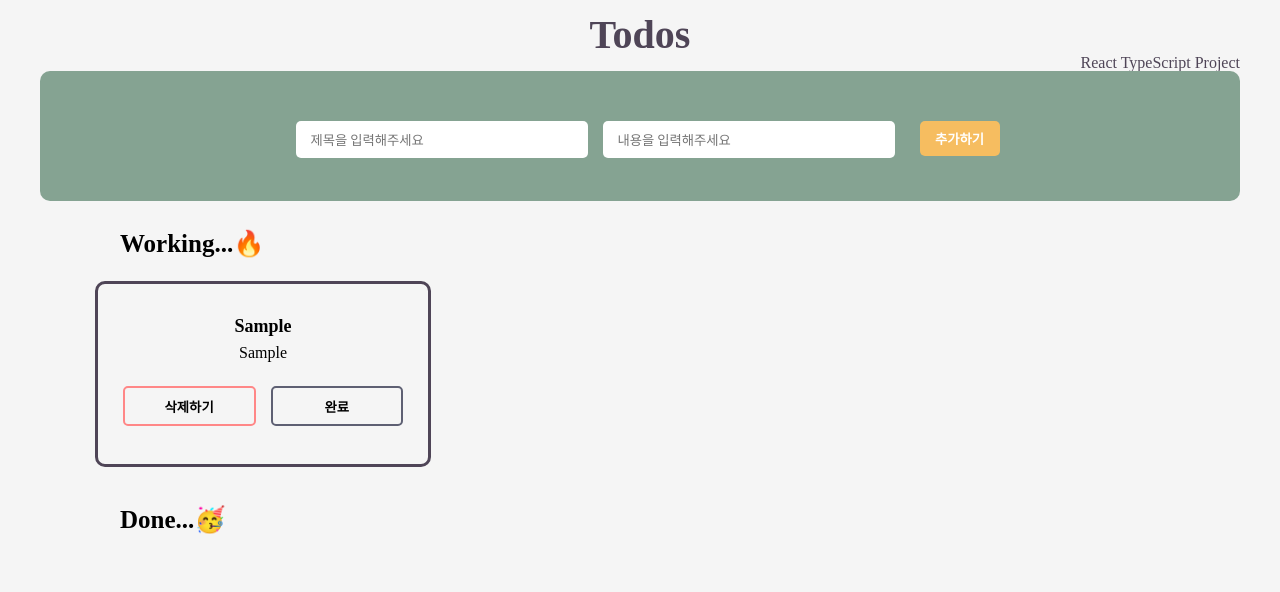
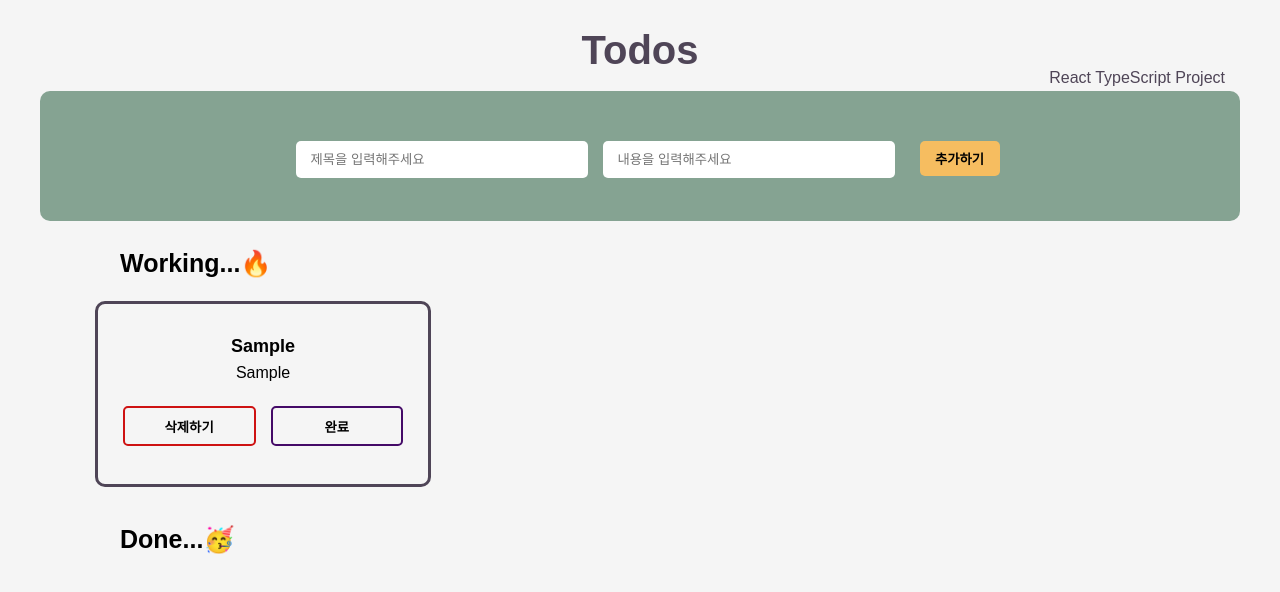
Before and after one commit to ParkJe2/TS_TodoList_Lv1, a React (Create React App) app: page / in a window 1280 px wide. Both pictures are taken after typing "Sample", "Sample" into the empty fields and a click on the button "추가하기". Shown: the top 592 px of the page. Built offline with nearby package versions, Linux system fonts and the light colour scheme.

Commit message:
Design/styled-component

```diff
--- a/package.json
+++ b/package.json
@@ -15,6 +15,8 @@
     "react-dom": "^18.2.0",
     "react-icons": "^4.10.1",
     "react-scripts": "5.0.1",
+    "styled-components": "^6.0.5",
+    "styled-reset": "^4.5.1",
     "typescript": "^4.4.2",
     "web-vitals": "^2.1.0"
   },
--- a/src/App.css
+++ /dev/null
@@ -1,170 +0,0 @@
-@import "reset.css";
-@import url("https://fonts.googleapis.com/css2?family=Noto+Sans+KR:wght@400;600&display=swap");
-
-* {
-  font-family: "Noto Sans KR", sans-serif;
-}
-
-body {
-  background-color: #f5f5f5;
-}
-
-.layout {
-  margin: 0 auto;
-  max-width: 1200px;
-  min-width: 800px;
-}
-
-header {
-  overflow: hidden;
-  margin: 15px 15px 10px;
-  color: #4f4557;
-}
-
-.title {
-  font-size: 40px;
-  font-weight: bold;
-
-  padding-top: 15px;
-
-  display: flex;
-  flex-direction: column;
-  justify-content: center;
-  align-items: center;
-}
-
-.sub-title {
-  float: right;
-  font-size: 16px;
-}
-
-.add-form {
-  width: 100%;
-  height: 130px;
-
-  border-radius: 10px;
-  margin-bottom: 30px;
-
-  background-color: #85a392;
-}
-
-.group {
-  display: flex;
-  flex-direction: row;
-  align-items: center;
-  justify-content: center;
-
-  padding: 50px;
-}
-
-.group > input {
-  width: 25%;
-  height: 35px;
-  outline: none;
-  border: none;
-  border-radius: 5px;
-  margin: 0 0 5px 15px;
-  padding-left: 15px;
-}
-
-.add-btn {
-  width: 80px;
-  height: 35px;
-
-  border: none;
-  border-radius: 5px;
-
-  cursor: pointer;
-
-  color: #fff;
-  font-weight: bold;
-
-  margin: 0 0 7px 25px;
-  background-color: #f6bd60;
-}
-
-.list-container {
-  padding: 0 55px;
-}
-
-.list-title {
-  font-size: 25px;
-  font-weight: bold;
-
-  margin: 25px;
-}
-
-.todo-wrap {
-  display: flex;
-  flex-wrap: wrap;
-  gap: 40px;
-}
-
-.todo-container {
-  width: 330px;
-  min-height: 180px;
-
-  margin-bottom: 15px;
-
-  border: 3px solid #4f4557;
-  border-radius: 10px;
-
-  display: flex;
-  align-items: center;
-  justify-content: center;
-  flex-direction: column;
-
-  word-break: break-all;
-}
-
-.todo-title {
-  font-size: 18px;
-  font-weight: bold;
-  padding-bottom: 15px;
-  word-break: break-all;
-  padding: 5px 10px;
-}
-
-.todo-content {
-  font-size: 16px;
-  word-break: break-all;
-  padding: 5px 10px;
-}
-
-.btns {
-  width: 85%;
-  padding: 20px 0 10px;
-
-  display: flex;
-  gap: 15px;
-}
-
-.del-btn {
-  width: 50%;
-  height: 40px;
-
-  background-color: transparent;
-
-  border: 2px solid #ff8787;
-
-  border-radius: 5px;
-
-  cursor: pointer;
-
-  font-weight: bold;
-}
-
-.done-btn {
-  width: 50%;
-  height: 40px;
-
-  background-color: transparent;
-
-  border: 2px solid #5e6073;
-
-  border-radius: 5px;
-
-  cursor: pointer;
-
-  font-weight: bold;
-}
--- a/src/App.tsx
+++ b/src/App.tsx
@@ -1,8 +1,9 @@
 import React, { useState } from "react";
-import "./App.css";
 import Header from "./common/Header";
 import Form from "./components/Form";
 import TodoList from "./components/TodoList";
+import GlobalStyle from "./GlobalStyle";
+import { styled } from "styled-components";
 
 // Todo 아이템 타입 정의
 interface TodoItem {
@@ -28,12 +29,14 @@ function App() {
   localStorage.setItem("doneTodos", JSON.stringify(doneTodos));
 
   return (
-    <div className="layout">
+    <>
+      <GlobalStyle />
+      <StLayout>
         <Header />
         <Form todos={todos} setTodos={setTodos} />
-      <div className="list-container">
-        <h2 className="list-title">Working...🔥</h2>
-        <div className="todo-wrap">
+        <StListContainer>
+          <StListTitle>Working...🔥</StListTitle>
+          <StTodoWarp>
             {todos.map((item) => (
               <TodoList
                 key={item.id}
@@ -45,9 +48,9 @@ function App() {
                 isDone={false}
               />
             ))}
-        </div>
-        <h2 className="list-title">Done...🥳</h2>
-        <div className="todo-wrap">
+          </StTodoWarp>
+          <StListTitle>Done...🥳</StListTitle>
+          <StTodoWarp>
             {doneTodos.map((item) => (
               <TodoList
                 key={item.id}
@@ -59,9 +62,32 @@ function App() {
                 isDone={true}
               />
             ))}
-        </div>
-      </div>
-    </div>
+          </StTodoWarp>
+        </StListContainer>
+      </StLayout>
+    </>
   );
 }
 export default App;
+
+export const StLayout = styled.div`
+  margin: 0 auto;
+  max-width: 1200px;
+  min-width: 800px;
+`;
+
+export const StListContainer = styled.div`
+  padding: 0 55px;
+`;
+
+export const StListTitle = styled.h2`
+  font-size: 25px;
+  font-weight: bold;
+  margin: 25px;
+`;
+
+export const StTodoWarp = styled.div`
+  display: flex;
+  flex-wrap: wrap;
+  gap: 40px;
+`;
--- /dev/null
+++ b/src/GlobalStyle.tsx
@@ -0,0 +1,20 @@
+import { createGlobalStyle } from "styled-components";
+import reset from "styled-reset";
+
+const GlobalStyle = createGlobalStyle`
+${reset}
+
+@import url("https://fonts.googleapis.com/css2?family=Noto+Sans+KR:wght@400;600&display=swap");
+
+*{
+  font-family: "Noto Sans KR", sans-serif;
+    outline:none;
+}
+
+body {
+  background-color: #f5f5f5;
+  font-family: "Noto Sans KR", sans-serif;
+}
+`;
+
+export default GlobalStyle;
--- a/src/common/Header.tsx
+++ b/src/common/Header.tsx
@@ -1,13 +1,14 @@
 import React from "react";
+import { St } from "./HeaderStyle";
 
 function Header() {
   return (
-    <header>
+    <St.Header>
       <ul>
-        <li className="title">Todos</li>
-        <li className="sub-title">React TypeScript Project</li>
+        <St.Title>Todos</St.Title>
+        <St.SubTitle>React TypeScript Project</St.SubTitle>
       </ul>
-    </header>
+    </St.Header>
   );
 }
 
--- /dev/null
+++ b/src/common/HeaderStyle.js
@@ -0,0 +1,25 @@
+import { styled } from "styled-components";
+
+export const St = {
+  Header: styled.header`
+    overflow: hidden;
+    margin: 15px 15px 5px;
+    color: #4f4557;
+  `,
+
+  Title: styled.li`
+    font-size: 40px;
+    font-weight: bold;
+
+    padding-top: 15px;
+
+    display: flex;
+    flex-direction: column;
+    justify-content: center;
+    align-items: center;
+  `,
+  SubTitle: styled.li`
+    float: right;
+    font-size: 16px;
+  `,
+};
--- a/src/components/Form.tsx
+++ b/src/components/Form.tsx
@@ -1,5 +1,6 @@
 import React, { useState } from "react";
 import { nanoid } from "nanoid";
+import { St } from "./FormStyle";
 
 // Todo 아이템 타입 정의
 interface TodoItem {
@@ -52,20 +53,17 @@ const Form: React.FC<FormProps> = ({ todos, setTodos }) => {
   };
 
   return (
-    <form className="add-form">
-      <div className="group">
-        <input value={title} placeholder="제목을 입력해주세요" onChange={titleChangeHandler} />
-        <input
+    <St.AddForm>
+      <St.Group>
+        <St.Input value={title} placeholder="제목을 입력해주세요" onChange={titleChangeHandler} />
+        <St.Input
           value={content}
-          className="input-content"
           placeholder="내용을 입력해주세요"
           onChange={contentChangeHandler}
         />
-        <button className="add-btn" onClick={clickAddBtnHandler}>
-          추가하기
-        </button>
-      </div>
-    </form>
+        <St.AddBtn onClick={clickAddBtnHandler}>추가하기</St.AddBtn>
+      </St.Group>
+    </St.AddForm>
   );
 };
 
--- /dev/null
+++ b/src/components/FormStyle.js
@@ -0,0 +1,45 @@
+import { styled } from "styled-components";
+
+export const St = {
+  AddForm: styled.form`
+    width: 100%;
+    height: 130px;
+    border-radius: 10px;
+    margin-bottom: 30px;
+    background-color: #85a392;
+  `,
+
+  Group: styled.div`
+    display: flex;
+    flex-direction: row;
+    align-items: center;
+    justify-content: center;
+    padding: 50px;
+  `,
+
+  Input: styled.input`
+    width: 25%;
+    height: 35px;
+    outline: none;
+    border: none;
+    border-radius: 5px;
+    margin: 0 0 5px 15px;
+    padding-left: 15px;
+  `,
+
+  AddBtn: styled.button`
+    width: 80px;
+    height: 35px;
+
+    border: none;
+    border-radius: 5px;
+
+    cursor: pointer;
+
+    color: #000;
+    font-weight: bold;
+
+    margin: 0 0 7px 25px;
+    background-color: #f6bd60;
+  `,
+};
--- a/src/components/TodoList.tsx
+++ b/src/components/TodoList.tsx
@@ -1,4 +1,5 @@
 import React from "react";
+import { St } from "./TodoListStyle";
 
 // Todo 아이템 타입 정의
 interface TodoItem {
@@ -70,24 +71,18 @@ const TodoList: React.FC<TodoListProps> = ({
   };
 
   return (
-    <div className="todo-container" key={item.id}>
-      <h2 className="todo-title">{item.title}</h2>
-      <div className="todo-content">{item.content}</div>
-      <div className="btns">
-        <button className="del-btn" onClick={() => clickDelBtnHandler(item.id)}>
-          삭제하기
-        </button>
+    <St.TodoContainer key={item.id}>
+      <St.TodoTitle>{item.title}</St.TodoTitle>
+      <St.TodoContent>{item.content}</St.TodoContent>
+      <St.BtnDiv>
+        <St.DelBtn onClick={() => clickDelBtnHandler(item.id)}>삭제하기</St.DelBtn>
         {isDone ? (
-          <button className="done-btn" onClick={() => clickCancelBtnHandler(item.id)}>
-            취소
-          </button>
+          <St.DoneBtn onClick={() => clickCancelBtnHandler(item.id)}>취소</St.DoneBtn>
         ) : (
-          <button className="done-btn" onClick={() => clickDoneBtnHandler(item.id)}>
-            완료
-          </button>
+          <St.DoneBtn onClick={() => clickDoneBtnHandler(item.id)}>완료</St.DoneBtn>
         )}
-      </div>
-    </div>
+      </St.BtnDiv>
+    </St.TodoContainer>
   );
 };
 
--- /dev/null
+++ b/src/components/TodoListStyle.js
@@ -0,0 +1,63 @@
+import { styled } from "styled-components";
+
+export const St = {
+  TodoContainer: styled.div`
+    width: 330px;
+    min-height: 180px;
+
+    margin-bottom: 15px;
+
+    border: 3px solid #4f4557;
+    border-radius: 10px;
+
+    display: flex;
+    align-items: center;
+    justify-content: center;
+    flex-direction: column;
+
+    word-break: break-all;
+  `,
+
+  TodoTitle: styled.h2`
+    font-size: 18px;
+    font-weight: bold;
+    padding-bottom: 15px;
+    word-break: break-all;
+    padding: 5px 10px;
+  `,
+
+  TodoContent: styled.div`
+    font-size: 16px;
+    word-break: break-all;
+    padding: 5px 10px;
+  `,
+
+  BtnDiv: styled.div`
+    width: 85%;
+    padding: 20px 0 10px;
+
+    display: flex;
+    gap: 15px;
+  `,
+  DelBtn: styled.button`
+    width: 50%;
+    height: 40px;
+
+    background-color: transparent;
+    border: 2px solid #ce1212;
+    border-radius: 5px;
+    cursor: pointer;
+    font-weight: bold;
+  `,
+
+  DoneBtn: styled.button`
+    width: 50%;
+    height: 40px;
+
+    background-color: transparent;
+    border: 2px solid #440a67;
+    border-radius: 5px;
+    cursor: pointer;
+    font-weight: bold;
+  `,
+};
```
Also changed, not shown: 1 other file (tests, documents, lock files or other folders). Lines whose indentation alone changed are shown as unchanged.
